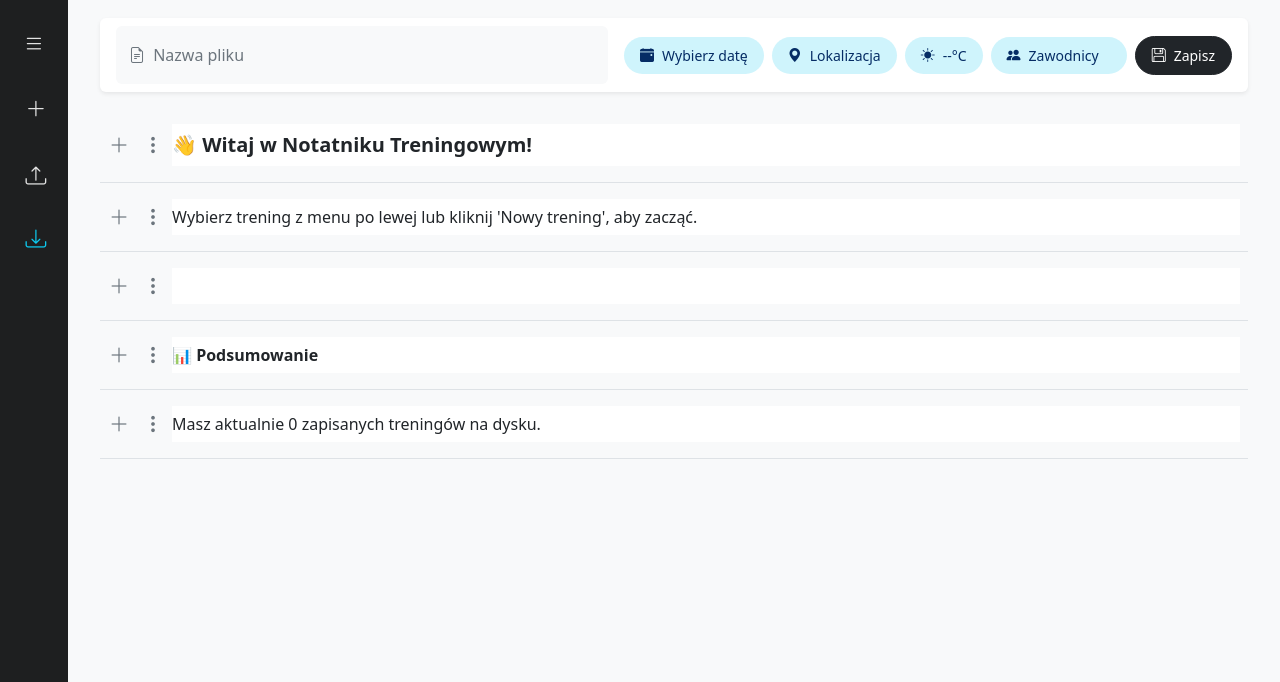
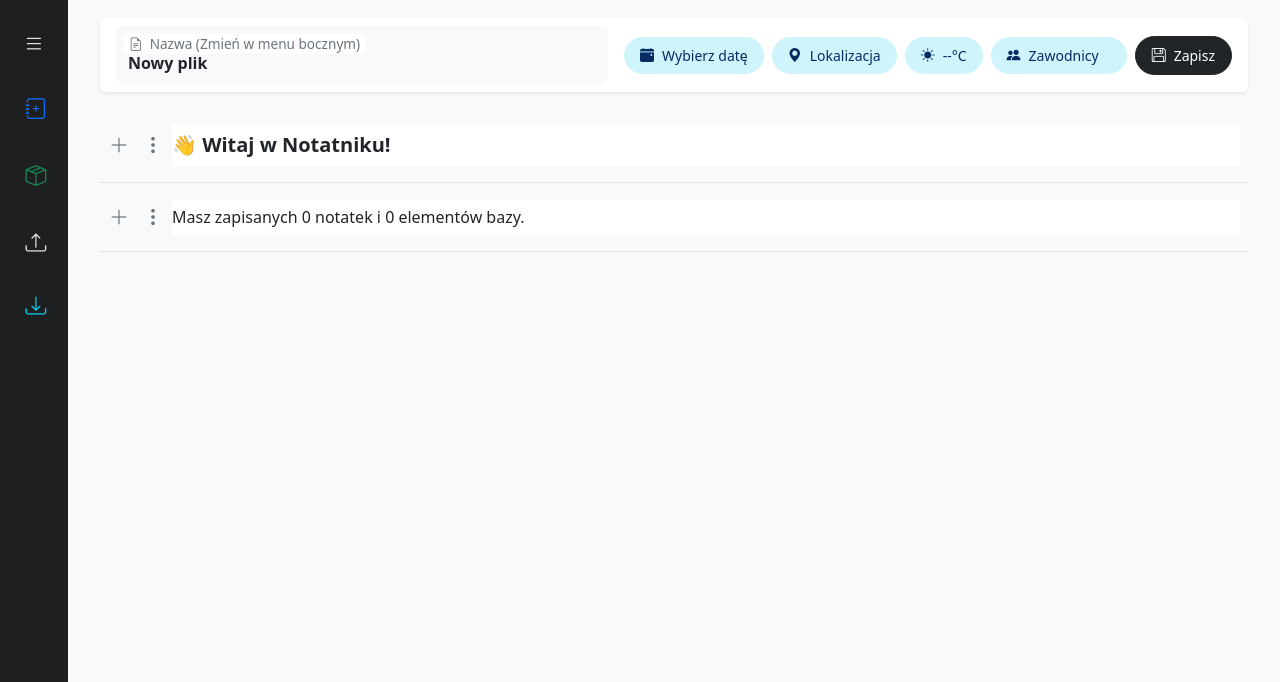
Before and after one commit to ciepielajan/training_notebook, a FastAPI app: page / in a window 1280 px wide. Shown: the top 682 px of the page. Run offline with FastAPI, Linux system fonts and the light colour scheme.

Commit message:
zarzadzanie pikami

```diff
--- a/app/main.py
+++ b/app/main.py
@@ -9,9 +9,19 @@ import secrets
 import json
 import shutil
 from pathlib import Path
-from app.utils import SETTINGS, DATA_DIR, get_header_level, get_recent_workouts, process_spider_json, get_all_exercises
+from app.utils import (
+    SETTINGS,
+    DATA_DIR,
+    get_header_level,
+    get_recent_files,
+    process_spider_json,
+    get_all_exercises,
+    save_index,
+    load_index,
+)
 import traceback
 import yaml
+from urllib.parse import quote, unquote
 
 
 def multiline_presenter(dumper, data):
@@ -60,25 +70,6 @@ async def field_fragment(
                 "list_type": list_type,
             },
             "options": options_list,
-        },
-    )
-
-
-@app.get("/input", response_class=HTMLResponse)
-async def add_input(request: Request, type: str):
-    # Mapa etykiet
-    labels_map = {
-        "distance": "Dystans [m]",
-        "time": "Czas [s]",
-        "quantity": "Liczba powtórzeń",
-        "weight": "Ciężar [kg]",
-    }
-
-    return templates.TemplateResponse(
-        "inputs/detail.html",
-        {
-            "request": request,
-            "values": {"value": "", "type": type, "label": labels_map.get(type, type)},
         },
     )
 
@@ -145,124 +136,204 @@ async def duplicate_series(request: Request, uid: str):
     return HTMLResponse(content=html_content)
 
 
-def create_and_render_workout(request: Request, workout_data: dict, file_prefix: str):
-    """
-    Wspólna logika dla tworzenia i ładowania treningów.
-    Zapisuje JSON na dysku, przetwarza karty i zwraca szablon dla HTMX.
-    """
-    # 1. GENERUJEMY NAZWĘ I ZAPISUJEMY PLIK
+def create_and_render_file(request: Request, file_data: dict, file_prefix: str):
     timestamp = datetime.datetime.now().strftime("%Y%m%d_%H%M%S")
-    new_filename = f"{file_prefix}_{timestamp}.json"
+    random_id = secrets.token_hex(2)
+    new_filename = f"{file_prefix}_{timestamp}_{random_id}.json"
     file_path = DATA_DIR / new_filename
 
+    display_name = "Nowy element" if file_prefix == "item" else "Nowa notatka"
+    file_data["file_context"] = file_prefix
+    file_data["title"] = display_name  # <--- Wpisujemy tytuł do JSONa
+
     with open(file_path, "w", encoding="utf-8") as f:
-        json.dump(workout_data, f, ensure_ascii=False, indent=4)
+        json.dump(file_data, f, ensure_ascii=False, indent=4)
 
-    # 2. PRZETWARZAMY DANE
-    cards_to_render = process_spider_json(workout_data)
+    # AKTUALIZACJA BAZY
+    index = load_index()
+    index[new_filename] = display_name
+    save_index(index)
+
+    cards_to_render = process_spider_json(file_data)
+
+    # Tworzymy ładną nazwę do wyświetlenia u góry
+    display_name = unquote(Path(new_filename).stem.replace(f"{file_prefix}_", "", 1))
+
     context = {
         "request": request,
         "cards_list": cards_to_render,
         "current_filename": new_filename,
-        "workout_data": workout_data,
+        "display_name": display_name,  # NOWE
+        "workout_data": file_data,
+        "file_context": file_prefix,
     }
 
-    # ZMIANA: Zwracamy _workout_content.html zamiast _cards_list.html
     response = templates.TemplateResponse("_workout_content.html", context)
     response.headers["HX-Trigger"] = "updateSidebar"
     return response
 
 
-@app.get("/new_workout", response_class=HTMLResponse)
-async def new_workout(request: Request):
+@app.get("/new/{context_name}", response_class=HTMLResponse)
+async def new_file(request: Request, context_name: str):
+    # context_name to "note" lub "item"
     unique_id = secrets.token_hex(4)
-
-    # Tworzymy domyślny szablon startowy
-    spider_json = {
-        "items": [
-            {"id": unique_id, "type": "text", "data": "", "head": "Trening Tempowy", "size": "fs-6"},
-        ]
-    }
-
-    # Przekazujemy dane i przedrostek do wspólnej funkcji
-    return create_and_render_workout(request, spider_json, "nowy")
+    head_text = "Nowy element" if context_name == "item" else "Nowa notatka"
+    spider_json = {"items": [{"id": unique_id, "type": "text", "data": "", "head": head_text, "size": "fs-6"}]}
+    return create_and_render_file(request, spider_json, context_name)
 
 
-@app.post("/load", response_class=HTMLResponse)
-async def load(request: Request, file: UploadFile = File(...)):
-    content = await file.read()
+# --- UNIWERSALNE WCZYTYWANIE ---
+@app.get("/load_file/{filename}", response_class=HTMLResponse)
+async def load_file(request: Request, filename: str):
+    file_path = DATA_DIR / filename
+    spider_json = {}
+    try:
+        with open(file_path, "r", encoding="utf-8") as f:
+            spider_json = json.load(f)
+        cards_to_render = process_spider_json(spider_json)
+    except (FileNotFoundError, json.JSONDecodeError):
+        cards_to_render = []
 
-    try:
-        data = json.loads(content)
-    except json.JSONDecodeError:
-        return HTMLResponse("Błąd: Wgrany plik nie jest poprawnym formatem JSON", status_code=400)
+    file_context = spider_json.get("file_context", filename.split("_")[0])
 
-    # Przekazujemy wczytane dane i przedrostek "import"
-    return create_and_render_workout(request, data, "import")
+    # Tytuł pobieramy już bezpiecznie prosto z JSON-a
+    display_name = spider_json.get("title", "Bez nazwy")
+
+    context = {
+        "request": request,
+        "cards_list": cards_to_render,
+        "current_filename": filename,
+        "display_name": display_name,
+        "workout_data": spider_json,
+        "file_context": file_context,
+    }
+    return templates.TemplateResponse("_workout_content.html", context)
+
+
+# --- ZMIANA NAZWY ---
+@app.post("/rename_file/{filename}")
+async def rename_file(request: Request, filename: str):
+    new_name = request.headers.get("HX-Prompt")
+
+    if not new_name or not new_name.strip():
+        return Response(status_code=204)
+
+    safe_name = new_name.strip()
+    file_path = DATA_DIR / filename
+
+    if file_path.exists():
+        # 1. Zmieniamy tytuł wewnątrz samego pliku notatki
+        with open(file_path, "r", encoding="utf-8") as f:
+            data = json.load(f)
+
+        data["title"] = safe_name
+
+        with open(file_path, "w", encoding="utf-8") as f:
+            json.dump(data, f, ensure_ascii=False, indent=4)
+
+        # 2. Zmieniamy tytuł w bazie (index.json) - ZAMIAST RENAME NA DYSKU!
+        index = load_index()
+        index[filename] = safe_name
+        save_index(index)
+
+    response = Response(status_code=200)
+    response.headers["HX-Trigger"] = "updateSidebar"
+    return response
+
+
+# --- USUWANIE ---
+@app.delete("/delete_file/{filename}")
+async def delete_file(filename: str):
+    file_path = DATA_DIR / filename
+
+    # 1. Kasujemy plik z dysku
+    if file_path.exists():
+        file_path.unlink()
+
+    # 2. Wyrzucamy go z naszej pseudo-bazy
+    index = load_index()
+    if filename in index:
+        del index[filename]
+        save_index(index)
+
+    response = Response(status_code=200)
+    response.headers["HX-Trigger"] = "updateSidebar"
+    return response
+
+
+# --- DUPLIKOWANIE ---
+@app.post("/duplicate_file/{filename}")
+async def duplicate_file(filename: str):
+    old_path = DATA_DIR / filename
+
+    if not old_path.exists():
+        return Response(status_code=404)
+
+    # 1. Odczytujemy starą notatkę
+    with open(old_path, "r", encoding="utf-8") as f:
+        data = json.load(f)
+
+    # 2. Tworzymy nowy tytuł
+    old_title = data.get("title", "Bez nazwy")
+    new_title = f"{old_title} (kopia)"
+    data["title"] = new_title
+
+    # 3. Generujemy CAŁKOWICIE NOWE ID dla pliku (jak nowe ObjectId w Mongo)
+    prefix = data.get("file_context", "note")
+    timestamp = datetime.datetime.now().strftime("%Y%m%d_%H%M%S")
+    random_id = secrets.token_hex(2)  # Zabezpieczenie przed zbyt szybkim klikaniem
+    new_filename = f"{prefix}_{timestamp}_{random_id}.json"
+    new_path = DATA_DIR / new_filename
+
+    # 4. Zapisujemy jako nowy plik
+    with open(new_path, "w", encoding="utf-8") as f:
+        json.dump(data, f, ensure_ascii=False, indent=4)
+
+    # 5. Dodajemy nowy plik do indeksu
+    index = load_index()
+    index[new_filename] = new_title
+    save_index(index)
+
+    response = Response(status_code=200)
+    response.headers["HX-Trigger"] = "updateSidebar"
+    return response
 
 
 @app.get("/", response_class=HTMLResponse)
 async def index(request: Request):
-    # 1. Pobieramy listę plików
-    recent_workouts = get_recent_workouts()
-    workouts_count = len(recent_workouts)
+    recent_notes = get_recent_files("note")
+    recent_items = get_recent_files("item")
 
-    # 2. Tworzymy elegancki Dashboard z dwóch osobnych kart (bez znaków \n)
     spider_json = {
         "items": [
             {
                 "id": secrets.token_hex(4),
                 "type": "text",
                 "data": "",
-                "head": "👋 Witaj w Notatniku Treningowym!",
+                "head": "👋 Witaj w Notatniku!",
                 "size": "fs-5 fw-bold",
             },
             {
                 "id": secrets.token_hex(4),
                 "type": "text",
                 "data": "",
-                "head": "Wybierz trening z menu po lewej lub kliknij 'Nowy trening', aby zacząć.",
-                "size": "fs-6",
-            },
-            {
-                "id": secrets.token_hex(4),
-                "type": "text",
-                "data": "",
-                "head": " ",
-                "size": "fs-6",
-            },
-            {
-                "id": secrets.token_hex(4),
-                "type": "text",
-                "data": "",
-                "head": "📊 Podsumowanie",
-                "size": "fs-6 fw-bold",
-            },
-            {
-                "id": secrets.token_hex(4),
-                "type": "text",
-                "data": "",
-                "head": f"Masz aktualnie {workouts_count} zapisanych treningów na dysku.",
+                "head": f"Masz zapisanych {len(recent_notes)} notatek i {len(recent_items)} elementów bazy.",
                 "size": "fs-6",
             },
         ]
     }
-
-    # 3. Przetwarzamy na karty
     cards_to_render = process_spider_json(spider_json)
 
-    # 4. Przekazujemy do kontekstu
     context = {
         "request": request,
         "cards_list": cards_to_render,
-        "recent_workouts": recent_workouts,
+        "recent_notes": recent_notes,
+        "recent_items": recent_items,
         "current_filename": "",
+        "file_context": "note",
     }
     return templates.TemplateResponse("index.html", context)
 
-
-@app.get("/load_workout/{filename}", response_class=HTMLResponse)
-async def load_workout(request: Request, filename: str):
     # Tworzymy pełną ścieżkę do klikniętego pliku
     file_path = DATA_DIR / filename
     spider_json = {}
@@ -291,31 +362,31 @@ async def load_workout(request: Request, filename: str):
     return templates.TemplateResponse("_workout_content.html", context)
 
 
-# --- ENDPOINT 1: Cichy Auto-Zapis (Dla HTMX) ---
+# --- AUTO ZAPIS ---
 @app.post("/save")
 async def save(request: Request):
     form = await request.form()
     json_body = form.get("json_body")
     current_filename = form.get("current_filename", "").strip()
+    file_context = form.get("file_context", "note").strip()
 
     if not json_body or not current_filename:
         return JSONResponse(content={"status": "error", "message": "Brak danych"}, status_code=400)
 
     try:
         data_structure = json.loads(json_body)
+
+        # Wpisujemy flagę do struktury przed zapisanem na dysk
+        data_structure["file_context"] = file_context
+
         target_filename = Path(current_filename).name
         file_path = DATA_DIR / target_filename
 
         with open(file_path, "w", encoding="utf-8") as f:
             json.dump(data_structure, f, ensure_ascii=False, indent=4)
 
-        # Zwracamy pustą odpowiedź (HTMX i tak to ignoruje dzięki hx-swap="none")
         return Response(status_code=status.HTTP_204_NO_CONTENT)
-
     except Exception as e:
-        print("\n--- BŁĄD ZAPISU AUTO-SAVE ---")
-        traceback.print_exc()
-        print("-----------------------------\n")
         return JSONResponse(content={"status": "error", "message": str(e)}, status_code=500)
 
 
@@ -592,84 +663,6 @@ async def table_action(request: Request, uid: str):
     return templates.TemplateResponse("blocks/table.html", context)
 
 
-# ==========================================
-# ZMIANA NAZWY PLIKU
-# ==========================================
-@app.post("/rename_workout/{filename}")
-async def rename_workout(request: Request, filename: str):
-    # HTMX wysyła wpisany w okienko tekst w specjalnym nagłówku 'HX-Prompt'
-    new_name = request.headers.get("HX-Prompt")
-
-    # Jeśli użytkownik wcisnął "Anuluj" lub nie wpisał niczego
-    if not new_name or not new_name.strip():
-        return Response(status_code=204)  # 204 oznacza "Nic nie rób"
-
-    safe_name = new_name.strip()
-
-    # Upewniamy się, że nowa nazwa ma rozszerzenie .json
-    if not safe_name.endswith(".json"):
-        new_filename = f"{safe_name}.json"
-    else:
-        new_filename = safe_name
-
-    old_path = DATA_DIR / filename
-    new_path = DATA_DIR / new_filename
-
-    # Zmieniamy nazwę na dysku
-    if old_path.exists() and not new_path.exists():
-        old_path.rename(new_path)
-
-    response = Response(status_code=200)
-    response.headers["HX-Trigger"] = "updateSidebar"
-    return response
-
-
-# ==========================================
-# USUWANIE PLIKU
-# ==========================================
-@app.delete("/delete_workout/{filename}")
-async def delete_workout(filename: str):
-    file_path = DATA_DIR / filename
-
-    # Usuwamy plik, jeśli istnieje
-    if file_path.exists():
-        file_path.unlink()
-
-    response = Response(status_code=200)
-    response.headers["HX-Trigger"] = "updateSidebar"
-    return response
-
-
-# ==========================================
-# DUPLIKOWANIE PLIKU
-# ==========================================
-@app.post("/duplicate_workout/{filename}")
-async def duplicate_workout(filename: str):
-    old_path = DATA_DIR / filename
-
-    if not old_path.exists():
-        return Response(status_code=404)
-
-    # 1. Bierzemy bazową nazwę (bez .json) i dodajemy "(kopia)"
-    stem = old_path.stem
-    new_filename = f"{stem} (kopia).json"
-    new_path = DATA_DIR / new_filename
-
-    # 2. Pętla zabezpieczająca: jeśli zrobisz kopię kopii,
-    # doklejamy kolejne "(kopia)", aż znajdziemy wolną nazwę.
-    while new_path.exists():
-        stem = new_path.stem
-        new_filename = f"{stem} (kopia).json"
-        new_path = DATA_DIR / new_filename
-
-    # 3. Kopiujemy plik
-    shutil.copy2(old_path, new_path)
-
-    response = Response(status_code=200)
-    response.headers["HX-Trigger"] = "updateSidebar"
-    return response
-
-
 @app.get("/add_list_item/{parent_id}", response_class=HTMLResponse)
 async def add_list_item(request: Request, parent_id: str, list_type: str = "bullet"):
     # Przygotowujemy "pusty" obiekt elementu, aby partial wiedział co renderować
@@ -680,10 +673,10 @@ async def add_list_item(request: Request, parent_id: str, list_type: str = "bull
     )
 
 
-@app.get("/recent_workouts_html")
-async def recent_workouts_html(request: Request):
-    recent_workouts = get_recent_workouts()
-    return templates.TemplateResponse("_recent_list.html", {"request": request, "recent_workouts": recent_workouts})
+@app.get("/recent_html/{context_name}")
+async def recent_html(request: Request, context_name: str):
+    recent_files = get_recent_files(context_name)
+    return templates.TemplateResponse("_recent_list.html", {"request": request, "recent_files": recent_files})
 
 
 @app.post("/card/transform/{uid}", response_class=HTMLResponse)
--- a/app/static/main.js
+++ b/app/static/main.js
@@ -88,6 +88,11 @@ document.body.addEventListener('htmx:configRequest', function (evt) {
         if (filenameInput) {
             evt.detail.parameters['current_filename'] = filenameInput.value;
         }
+
+        const contextInput = document.getElementById('hidden-file-context');
+        if (contextInput) {
+            evt.detail.parameters['file_context'] = contextInput.value;
+        }
     }
 });
 
--- a/app/static/storage.js
+++ b/app/static/storage.js
@@ -58,6 +58,9 @@ export async function triggerSave(actionType, isAutoSave = false) {
     const filenameInput = document.querySelector('input[name="current_filename"]');
     const currentFilename = filenameInput ? filenameInput.value : '';
 
+    const contextInput = document.getElementById('hidden-file-context');
+    const fileContext = contextInput ? contextInput.value : 'note';
+
     // ==============================================
     // OPCJA A: EKSPORT (Pobieranie pliku w oknie)
     // ==============================================
@@ -100,6 +103,7 @@ export async function triggerSave(actionType, isAutoSave = false) {
         const formData = new FormData();
         formData.append('json_body', jsonString);
         formData.append('current_filename', currentFilename);
+        formData.append('file_context', fileContext);
 
         const response = await fetch('/save', { method: 'POST', body: formData });
 
--- a/app/templates/_header.html
+++ b/app/templates/_header.html
@@ -5,11 +5,13 @@
 
         <div class="form-floating flex-grow-1" style="min-width: 200px;">
             <input type="text" class="form-control fw-bold border-0 bg-light shadow-none"
-                id="visible-filename" name="current_filename" placeholder="Nazwa pliku"
-                value="{{ current_filename or w_data.get('current_filename', '') }}">
-            <label class="text-secondary" for="visible-filename">
-                <i class="bi bi-file-earmark-text me-1"></i> Nazwa pliku
+                placeholder="Tytuł" value="{{ display_name | default('Nowy plik') }}"
+                readonly title="Aby zmienić nazwę pliku, użyj opcji w menu bocznym">
+            <label class="text-secondary">
+                <i class="bi bi-file-earmark-text me-1"></i> Nazwa (Zmień w menu bocznym)
             </label>
+
+            <input type="hidden" name="current_filename" value="{{ current_filename }}">
         </div>
 
         <div class="d-flex flex-wrap align-items-center gap-2">
@@ -140,6 +142,8 @@
     </div>
 </div>
 
+<input type="hidden" name="file_context" id="hidden-file-context" value="{{ file_context | default('note') }}">
+
 <script>
     function updateMetaUI() {
         // Data i Godzina z obsługą polskich nazw dni
--- a/app/templates/_recent_list.html
+++ b/app/templates/_recent_list.html
@@ -1,23 +1,26 @@
-{% if recent_workouts %}
-{% for workout in recent_workouts %}
+{% if recent_files %}
+{% for file in recent_files %}
 <li class="d-flex align-items-center justify-content-between workout-item">
 
-    <a href="#" class="nav-link flex-grow-1 text-truncate pe-1" hx-get="/load_workout/{{ workout.filename }}"
+    <a href="#" class="nav-link flex-grow-1 text-truncate pe-1" hx-get="/load_file/{{ file.filename }}"
         hx-target="#form">
-        <i class="bi bi-chat-left-text"></i>
-        <span class="menu-text">{{ workout.name }}</span>
+        {% if file.filename.startswith('item_') %}
+            <i class="bi bi-box-seam text-success"></i>
+        {% else %}
+            <i class="bi bi-chat-left-text text-primary"></i>
+        {% endif %}
+        <span class="menu-text">{{ file.name }}</span>
     </a>
 
     <div class="dropdown me-2 menu-options">
-        <button class="btn btn-sm text-secondary shadow-none p-1" type="button" data-bs-toggle="dropdown"
-            aria-expanded="false">
+        <button class="btn btn-sm text-secondary shadow-none p-1" type="button" data-bs-toggle="dropdown" aria-expanded="false">
             <i class="bi bi-three-dots-vertical"></i>
         </button>
 
         <ul class="dropdown-menu dropdown-menu-dark shadow">
             <li><a class="dropdown-item" href="#"><i class="bi bi-pin-angle me-2"></i>Przypnij</a></li>
             <li>
-                <button class="dropdown-item" hx-post="/duplicate_workout/{{ workout.filename }}" hx-swap="none">
+                <button class="dropdown-item" hx-post="/duplicate_file/{{ file.filename }}" hx-swap="none">
                     <i class="bi bi-copy me-2"></i>Duplikuj
                 </button>
             </li>
@@ -28,13 +31,13 @@
 
             <li>
                 <button class="dropdown-item"
-                    onclick="let val = prompt('Podaj nową nazwę dla treningu:', '{{ workout.name }}'); if(val && val.trim() !== '') { htmx.ajax('POST', '/rename_workout/{{ workout.filename }}', {headers: {'HX-Prompt': val}}); }">
+                    onclick="let val = prompt('Podaj nową nazwę:', '{{ file.name | replace('\'', '\\\'') }}'); if(val && val.trim() !== '') { htmx.ajax('POST', '/rename_file/{{ file.filename }}', {headers: {'HX-Prompt': val}, swap: 'none'}); }">
                     <i class="bi bi-pencil me-2"></i>Zmień nazwę
                 </button>
             </li>
             <li>
-                <button class="dropdown-item text-danger fw-bold" hx-delete="/delete_workout/{{ workout.filename }}"
-                    hx-confirm="Czy na pewno chcesz bezpowrotnie usunąć trening '{{ workout.name }}'?" hx-swap="none">
+                <button class="dropdown-item text-danger fw-bold" hx-delete="/delete_file/{{ file.filename }}"
+                    hx-confirm="Czy na pewno chcesz usunąć '{{ file.name }}'?" hx-swap="none">
                     <i class="bi bi-trash me-2"></i>Usuń
                 </button>
             </li>
@@ -46,7 +49,7 @@
 <li>
     <a href="#" class="nav-link pe-none" style="color: #8e8e8e;">
         <i class="bi bi-info-circle"></i>
-        <span class="menu-text fst-italic">Brak treningów</span>
+        <span class="menu-text fst-italic">Brak elementów</span>
     </a>
 </li>
 {% endif %}
--- a/app/templates/_sidebar.html
+++ b/app/templates/_sidebar.html
@@ -7,9 +7,15 @@
     </div>
 
     <div class="mb-2">
-        <a href="#" class="nav-link" hx-get="/new_workout" hx-target="#form" hx-swap="innerHTML">
-            <i class="bi bi-plus-lg"></i>
-            <span class="menu-text">Nowy trening</span>
+        <a href="#" class="nav-link" hx-get="/new/note" hx-target="#form" hx-swap="innerHTML">
+            <i class="bi bi-journal-plus text-primary"></i>
+            <span class="menu-text">Nowa notatka</span>
+        </a>
+    </div>
+    <div class="mb-2">
+        <a href="#" class="nav-link" hx-get="/new/item" hx-target="#form" hx-swap="innerHTML">
+            <i class="bi bi-box-seam text-success"></i>
+            <span class="menu-text">Nowy element bazy</span>
         </a>
     </div>
 
@@ -63,15 +69,20 @@
         </ul>
     </div>
     <div class="recent-workouts-container mt-2">
-        <div class="sidebar-heading menu-text">
-            Ostatnie
-        </div>
+        <div class="sidebar-heading menu-text">Ostatnie Notatki</div>
+        <ul class="list-unstyled mb-0" id="recent-notes-list" hx-get="/recent_html/note" hx-trigger="updateSidebar from:body">
+            {% with recent_files=recent_notes %}
+                {% include "_recent_list.html" %}
+            {% endwith %}
+        </ul>
+    </div>
 
-        <ul class="list-unstyled mb-0" id="recent-workouts-list" hx-get="/recent_workouts_html"
-            hx-trigger="updateSidebar from:body">
-
-            {% include "_recent_list.html" %}
-
+    <div class="recent-workouts-container mt-2" style="flex: 4 1 0;">
+        <div class="sidebar-heading menu-text">Baza Elementów</div>
+        <ul class="list-unstyled mb-0" id="recent-items-list" hx-get="/recent_html/item" hx-trigger="updateSidebar from:body">
+            {% with recent_files=recent_items %}
+                {% include "_recent_list.html" %}
+            {% endwith %}
         </ul>
     </div>
 
--- a/app/templates/blocks/table_dropdown_item.html
+++ b/app/templates/blocks/table_dropdown_item.html
@@ -70,7 +70,7 @@
                     <span class="text-truncate me-2 d-flex align-items-center">
                         <i class="bi bi-info-circle text-secondary me-2 fs-6"
                             title="Pokaż szczegóły ćwiczenia"
-                            hx-get="/exercise_details?name={{ ex.name|urlencode }}"
+                            hx-get="/exercise_details?name={{ ex.name }}"
                             hx-target="#modal-container"
                             hx-trigger="showModal"
                             _="on click halt the event then trigger showModal"></i>
```
Also changed, not shown: app/utils.py (+30 -9 lines).
